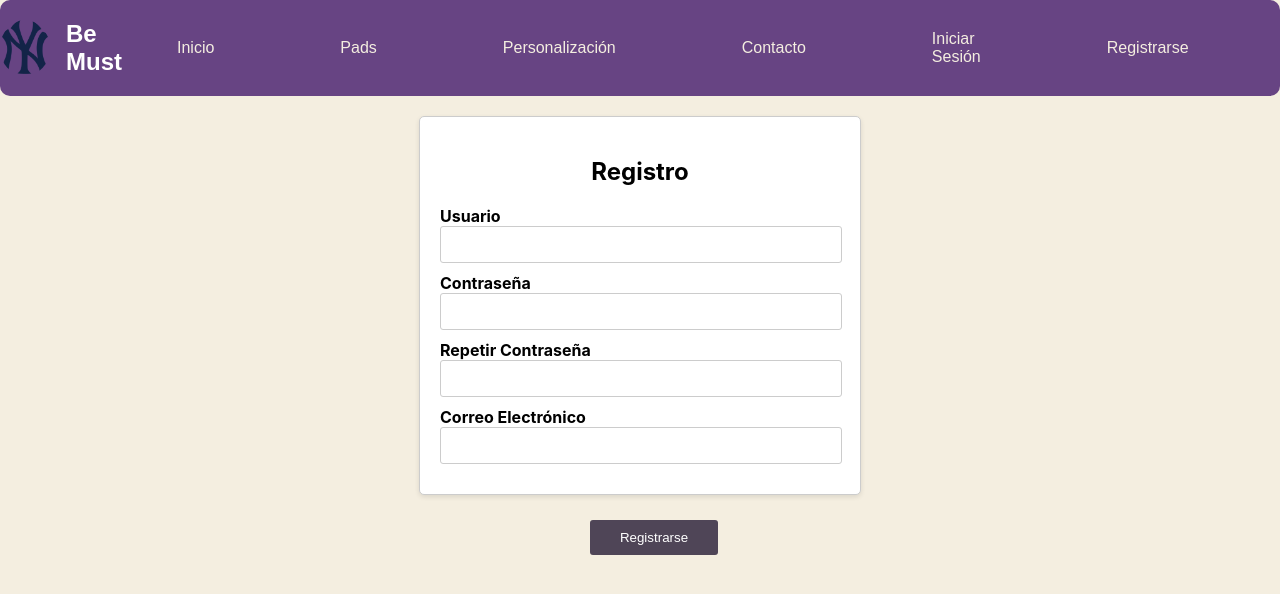
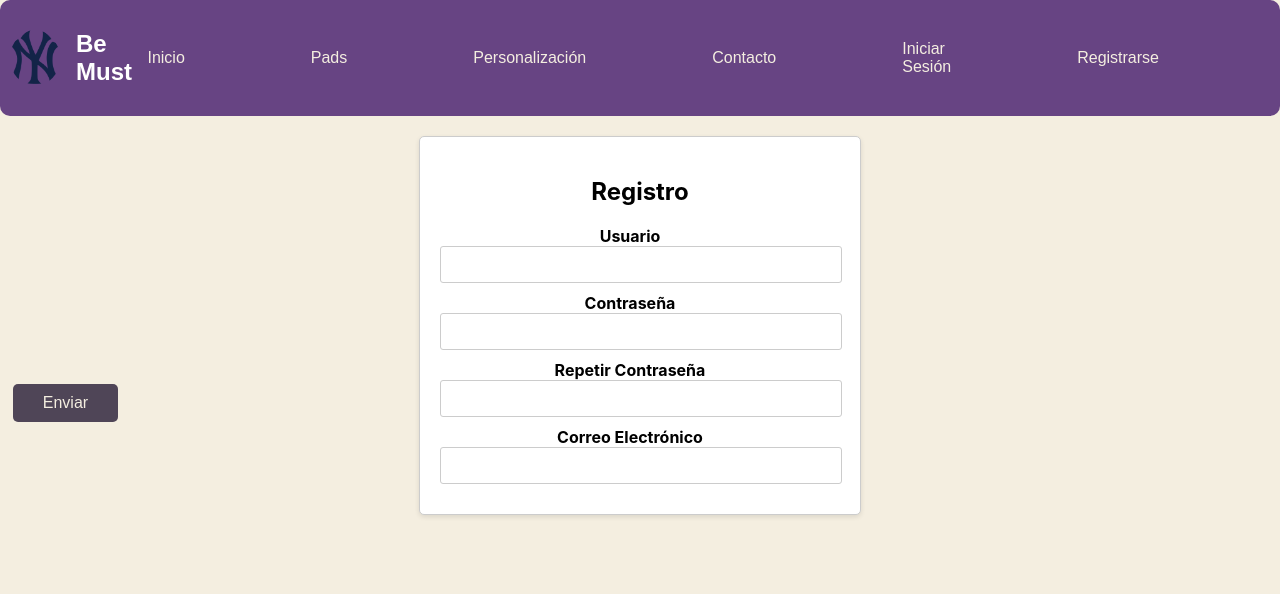
Before and after one commit to Romanchu/BMust-frontend, a React (Create React App) app: page /registro in a window 1280 px wide. Shown: the top 594 px of the page. Built offline with nearby package versions, Linux system fonts and the light colour scheme.

Commit message:
Romaaaaaa

```diff
--- a/src/components/carrito/carrito.css
+++ b/src/components/carrito/carrito.css
@@ -0,0 +1,82 @@
+/* Estilos para el carrito */
+.carrito-container {
+    background-color: #fff;
+    border: 1px solid #ccc;
+    border-radius: 5px;
+    box-shadow: 0 2px 5px rgba(0, 0, 0, 0.1);
+    padding: 20px;
+    max-width: 300px;
+    margin: 0 auto;
+  }
+
+  .carrito-container h2 {
+    text-align: center;
+    color: #333;
+    font-size: 24px;
+    margin-bottom: 10px;
+  }
+
+  ul {
+    list-style: none;
+    padding: 0;
+  }
+
+  ul li {
+    display: flex;
+    justify-content: space-between;
+    align-items: center;
+    margin-bottom: 10px;
+    font-size: 16px;
+  }
+
+  button {
+    background-color: #f44336;
+    color: #fff;
+    border: none;
+    border-radius: 3px;
+    cursor: pointer;
+    transition: background-color 0.3s ease;
+  }
+
+  button:hover {
+    background-color: #d32f2f;
+  }
+
+  input[type="number"] {
+    width: 40px;
+    text-align: center;
+  }
+
+  p {
+    font-weight: bold;
+    margin-top: 10px;
+    font-size: 18px;
+    text-align: center;
+    color: #333;
+  }
+
+button, input[type="number"] {
+    transition: background-color 0.3s ease, transform 0.2s ease;
+  }
+
+  button:hover {
+    background-color: #d32f2f;
+    transform: scale(1.05);
+  }
+
+  input[type="number"] {
+    transform: scale(0.95);
+  }
+
+  input[type="number"]:hover {
+    transform: scale(1);
+  }
+
+.carrito-animado {
+    transform: translateX(100%);
+    transition: transform 0.3s ease;
+  }
+
+  .carrito-visible {
+    transform: translateX(0);
+  }
--- a/src/components/header/header.css
+++ b/src/components/header/header.css
@@ -1,21 +1,4 @@
 .divlogotitle {
-    margin: 0;
-    padding: 0;
-    box-sizing: border-box;
-}
-
-
-.sectionMain{
-    display: flex;
-    flex-direction: row;
-    justify-content: space-between;
-    align-items: center;
-    background-color: #674483;
-    font-family: Arial, Helvetica, sans-serif;
-    border-radius: 10px;
-}
-
-.divlogotitle{
     display: flex;
     align-items: center;
     flex-direction: row;
@@ -31,10 +14,34 @@
     margin-left: 1rem;
     color: white;
   }
-.navbar{
+
+  .sectionMain {
+    display: flex;
+    flex-direction: row;
+    justify-content: space-between;
+    align-items: center;
+    background-color: #674483;
+    font-family: Arial, Helvetica, sans-serif;
+    border-radius: 10px;
+    padding: 10px; /* Añade un espaciado uniforme alrededor del contenido */
+  }
+
+  .navbar {
     list-style: none;
     display: flex;
     flex-direction: row;
     align-items: center;
     justify-content: space-between;
+    padding: 0;
   }
+
+  /* Media query para pantallas más grandes (por ejemplo, tabletas y escritorio) */
+  @media (max-width: 768px) {
+    .sectionMain {
+      flex-direction: column; /* Cambia a la disposición de columna en dispositivos móviles */
+    }
+
+    .navbar {
+      flex-direction: column; /* Cambia a la disposición de columna en dispositivos móviles */
+    }
+  }
--- a/src/components/header/header.jsx
+++ b/src/components/header/header.jsx
@@ -14,10 +14,10 @@ export default function Header(){
             <div class="navbar">
                 <ul class="navbar">
                     <li class="item"><Link to="/" class="link">Inicio</Link> </li>
-                    <li class="item"><Link href="./padspagina/pad.html" class="link">Pads</Link></li>
-                    <li class="item"><Link href="./personalizacionespag/personalizados.html" class="link">Personalización</Link></li>
-                    <li class="item"><Link href="" class="link">Contacto</Link></li>
-                    <li class="item"><Link href="" class="link">Iniciar Sesión</Link></li>
+                    <li class="item"><Link to="./padspagina/pad.html" class="link">Pads</Link></li>
+                    <li class="item"><Link to="./personalizacionespag/personalizados.html" class="link">Personalización</Link></li>
+                    <li class="item"><Link to="/" class="link">Contacto</Link></li>
+                    <li class="item"><Link to="" class="link">Iniciar Sesión</Link></li>
                     <li class="item"><Link to="/registro" class="link">Registrarse</Link></li>
                 </ul>
             </div>
--- a/src/components/login/login.css
+++ b/src/components/login/login.css
@@ -0,0 +1,47 @@
+/* Estilos para el formulario de inicio de sesión */
+.login-container {
+    max-width: 400px;
+    margin: 0 auto;
+    padding: 20px;
+    border: 1px solid #ccc;
+    border-radius: 5px;
+    background-color: #fff;
+    box-shadow: 0 2px 5px rgba(0, 0, 0, 0.1);
+    margin-top: 20px;
+  }
+
+  h2 {
+    text-align: center;
+  }
+
+  .campo {
+    margin-bottom: 10px;
+  }
+
+  label {
+    display: block;
+    font-weight: bold;
+  }
+
+  input[type="email"],
+  input[type="password"] {
+    width: 100%;
+    padding: 10px;
+    border: 1px solid #ccc;
+    border-radius: 3px;
+  }
+
+  button {
+    width: 100%;
+    padding: 10px;
+    background-color: #4F4557;
+    color: #fff;
+    border: none;
+    border-radius: 3px;
+    cursor: pointer;
+    margin-top: 10px;
+  }
+
+  button:hover {
+    background-color: #4F4557;
+  }
--- a/src/components/register/registro.css
+++ b/src/components/register/registro.css
@@ -7,6 +7,7 @@
   background-color: #fff;
   box-shadow: 0 2px 5px rgba(0, 0, 0, 0.1);
   margin-top: 20px;
+  text-align: center; /* Centra el contenido en todos los tamaños de pantalla */
 }
 
 h2 {
@@ -34,21 +35,27 @@
 }
 
 .boton2 {
-    width: 10%;
+  width: 10%; /* Haz que el botón ocupe todo el ancho disponible */
   padding: 10px;
-    background-color:  #4F4557;
+  background-color: #4F4557;
   color: #fff;
   border: none;
   border-radius: 3px;
   cursor: pointer;
-    top: 500px;
-    left: 590px;
 }
 
 .boton2:hover {
-    background-color: #4F4557;
+  background-color: #654a67; /* Cambia el color al pasar el mouse */
 }
 
-  button:active{
+button:active {
   transform: scale(0.96);
 }
+
+
+@media (min-width: 768px) {
+  .registro-container {
+    flex-direction: row; /* Muestra los elementos en una fila en dispositivos grandes */
+    justify-content: center; /* Centra horizontalmente en dispositivos grandes */
+  }
+}
--- a/src/components/register/registro.jsx
+++ b/src/components/register/registro.jsx
@@ -50,7 +50,7 @@ function Registro() {
           />
         </div>
         <div className="campo">
-          <label htmlFor="correoElectronico"  >Correo Electrónico</label>
+          <label htmlFor="correoElectronico">Correo Electrónico</label>
           <input
             type="email"
             id="correoElectronico"
@@ -59,7 +59,7 @@ function Registro() {
             required
           />
         </div>
-        <button class="boton2" type="submit">Registrarse</button>
+        <button className="boton" type="submit">Enviar</button>
       </form>
     </div>
   );
```
Also changed, not shown: src/components/carrito/carrito.jsx (+50 -0 lines), src/components/login/login.jsx (+43 -0 lines). Lines whose indentation alone changed are shown as unchanged.
